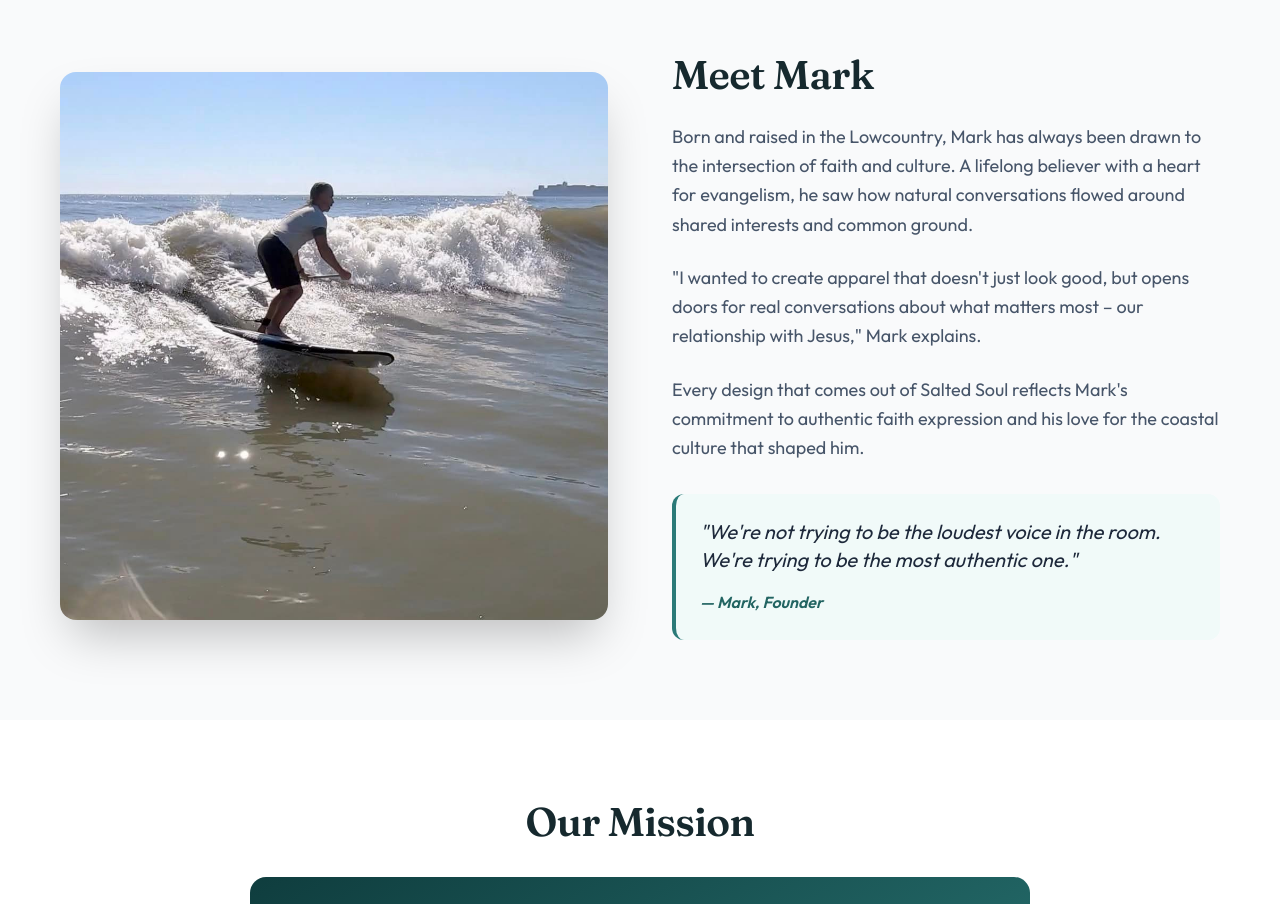
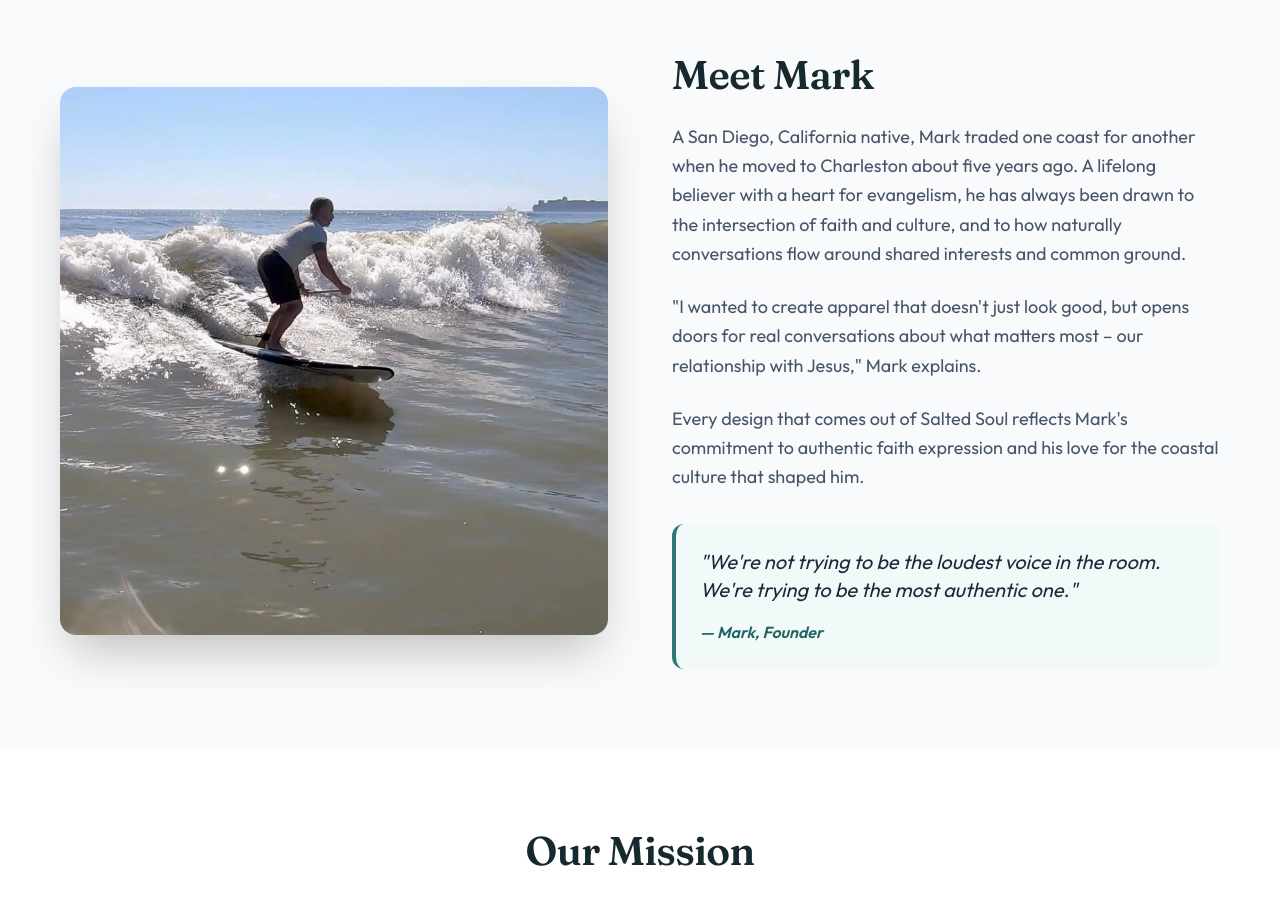
Before and after one commit to KP-TechnologySolutions/salted-soul, a Next.js app: page /story in a window 1280 px wide. Shown: the part 1200-2104 px from the top of the page. Built offline with nearby package versions, Linux system fonts and the light colour scheme.

Commit message:
Story: correct Mark's bio (San Diego native, moved to Charleston ~5 years ago)

```diff
--- a/src/app/story/page.tsx
+++ b/src/app/story/page.tsx
@@ -90,9 +90,10 @@ export default function StoryPage() {
               </h2>
               <div className="space-y-6 text-lg text-charcoal-600 leading-relaxed">
                 <p>
-                  Born and raised in the Lowcountry, Mark has always been drawn to the intersection
-                  of faith and culture. A lifelong believer with a heart for evangelism, he saw
-                  how natural conversations flowed around shared interests and common ground.
+                  A San Diego, California native, Mark traded one coast for another when he moved to
+                  Charleston about five years ago. A lifelong believer with a heart for evangelism, he has
+                  always been drawn to the intersection of faith and culture, and to how naturally
+                  conversations flow around shared interests and common ground.
                 </p>
                 <p>
                   "I wanted to create apparel that doesn't just look good, but opens doors for
```
